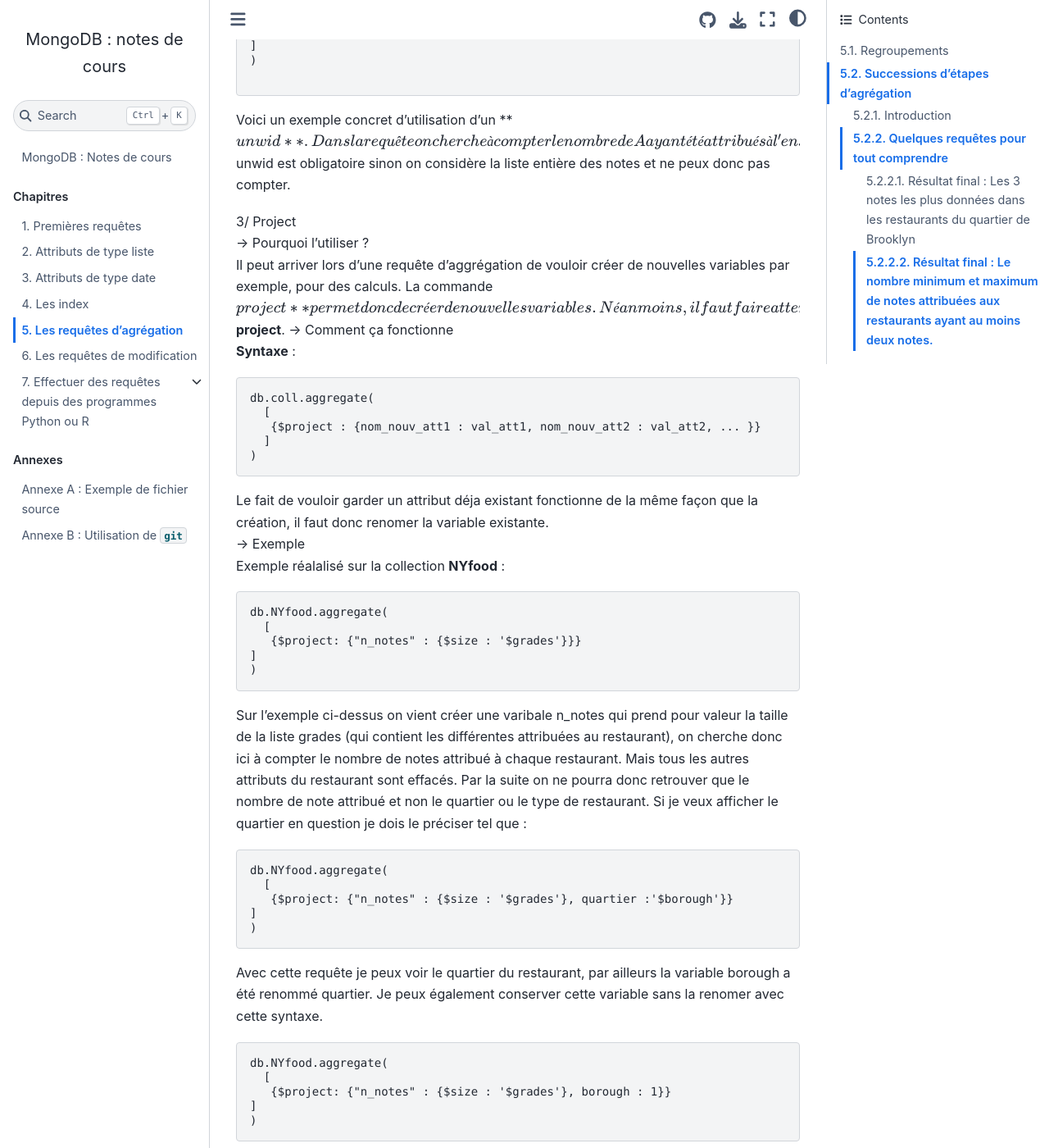
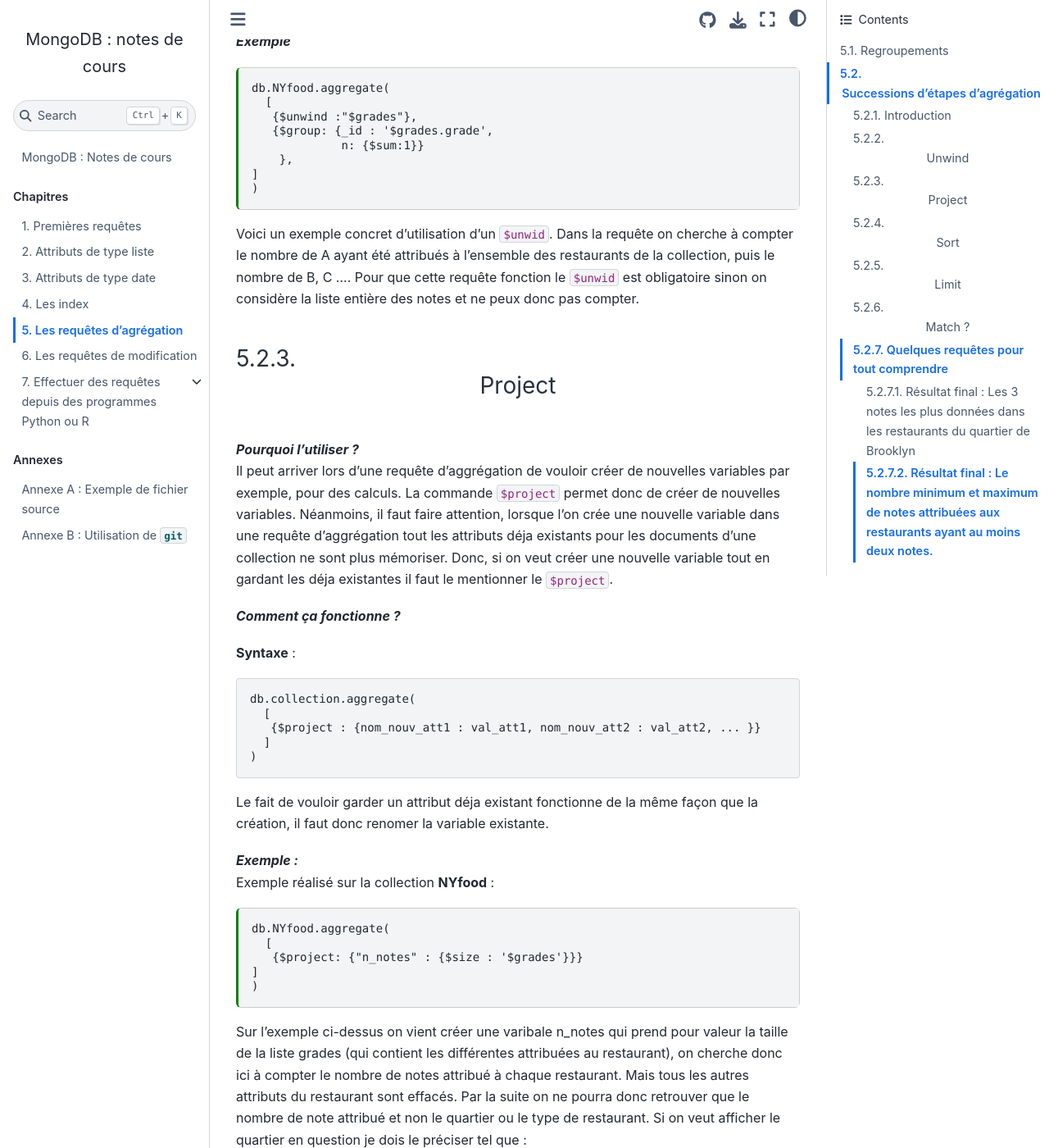
Before and after one commit to rtavenar/mongo_book, a Jupyter Book: the page built from content/05_agreg.md, in a window 1280 px wide and 1400 px high, scrolled down 1674 px. Shown: the whole window at 82% size. Built offline with Jupyter Book 1.0.4 settings and Sphinx 7.4.7 and the Sphinx Book theme 1.1.4, drawn with Linux system fonts in a browser that asks for light colours; some of the changed text lies outside the part shown.

Commit message:
Mise en forme/uniformisation
- Mise en forme comme code quand des lignes de codes ou des variables se retrouvent dans les explications
- Mise en forme généralisée des titres, sous-titres etc...
- Ajout de {code-cell} pour rendre certains chunk éxécutable
- db.coll -> db.collection
- Suppression des consignes

````diff
--- a/content/05_agreg.md
+++ b/content/05_agreg.md
@@ -24,21 +24,17 @@ Cette section traite de :
 
   Le fichier que vous devez modifier pour ce chapitre est `mongo_book/content/05_agreg.md`.
 
-## Successions d'étapes d'agrégation
+## <center> Successions d'étapes d'agrégation </center>
 
 * Auteurs/trices : Marine BINARD, Arthur CONAS, Yann CAUSEUR
 
-Cette section traite de :
-* successions d'étapes d'agrégation + unwind + project + sort + limit
 
-
-Le fichier que vous devez modifier pour ce chapitre est `mongo_book/content/05_agreg.md`.
 ### Introduction
 Les successions d'étapes d'agrégations vont permettre d'obtenir des requêtes proches de ce qu'on peut trouver en SQL.
 Contrairement à SQL où l'ordre est pré-défini (SELECT FROM WHERE ORDER BY), ici ce n'est pas le cas, il n'empêche que **l'ordre dans lequel on place
 nos étapes est crucial.**
 
-Nos étapes peuvent toutes être effectuées une à une et indépendamment. En fait, à l'intérieur de notre db.coll.aggregate([]), il y aura notre liste d'étapes,
+Nos étapes peuvent toutes être effectuées une à une et indépendamment. En fait, à l'intérieur de notre `db.collection.aggregate([])`, il y aura notre liste d'étapes,
 contenues dans des crochets et séparées par des virgules, qui s'effectueront sur les données que **l'étape d'avant aura rendu.**
 
 Il peut donc être intéressant d'éxécuter le code étape par étape pour savoir sur quelles données on travaille à un moment donné.
@@ -46,21 +42,26 @@ Il peut donc être intéressant d'éxécuter le code étape par étape pour savo
 Commençons par regarder ce que peut faire chaque étape.
 
 
-2/ Unwind
--> Pourquoi l'utiliser ?
-Il arrive que les documents de certaines collections possèdent pour attribut une liste. Lorsque l'on effectue une requête d'aggrégation il peut être nécéssaire d'agir non pas sur la liste mais sur chaque élement de la liste. Pour cela on utilise la commande **$unwid**. Elle permet pour chaque élément de la liste de dupliquer le document  pour chaque valeur de la liste.
--> Comment ça fonctionne
+### <center> Unwind </center>
+
+***Pourquoi l'utiliser ?***
+
+Il arrive que les documents de certaines collections possèdent pour attribut une liste. Lorsque l'on effectue une requête d'aggrégation il peut être nécéssaire d'agir non pas sur la liste mais sur chaque élement de la liste. Pour cela on utilise la commande `$unwid`. Elle permet pour chaque élément de la liste de dupliquer le document  pour chaque valeur de la liste.
+
+***Comment ça fonctionne ?***
+
 **Syntaxe** :
-```
-db.coll.aggregate(
+```{code-cell}
+db.collection.aggregate(
   [
    {$unwid : "$att"}}
   ]
 )
 ```
-En général un $unwid seul a peu d'intérêt, $att est une liste de taille 10 que la collection comporte 1000 individus, la requête d'exemple renvenra un résultat de 10 000 lignes (10 * 1000)
--> Exemple
-```
+En général un `$unwid` seul a peu d'intérêt, `$att` est une liste de taille 10 que la collection comporte 1000 individus, la requête d'exemple renvenra un résultat de 10 000 lignes (10 * 1000)
+
+***Exemple***
+```{code-cell}
 db.NYfood.aggregate(
   [
    {$unwind :"$grades"},
@@ -71,16 +72,18 @@ db.NYfood.aggregate(
 )
 
 ```
-Voici un exemple concret d'utilisation d'un **$unwid**. Dans la requête on cherche à compter le nombre de A ayant été attribués à l'ensemble des restaurants de la collection, puis le nombre de B, C ....
-Pour que cette requête fonction le $unwid est obligatoire sinon on considère la liste entière des notes et ne peux donc pas compter.
+Voici un exemple concret d'utilisation d'un `$unwid`. Dans la requête on cherche à compter le nombre de A ayant été attribués à l'ensemble des restaurants de la collection, puis le nombre de B, C ....
+Pour que cette requête fonction le `$unwid` est obligatoire sinon on considère la liste entière des notes et ne peux donc pas compter.
 
-3/ Project
--> Pourquoi l'utiliser ?
-Il peut arriver lors d'une requête d'aggrégation de vouloir créer de nouvelles variables par exemple, pour des calculs. La commande **$project** permet donc de créer de nouvelles variables. Néanmoins, il faut faire attention, lorsque l'on crée une nouvelle variable dans une requête d'aggrégation tout les attributs déja existants pour les documents d'une collection ne sont plus mémoriser. Donc, si on veut créer une nouvelle variable tout en gardant les déja existantes il faut le mentionner le **$project**.
--> Comment ça fonctionne
+### <center> Project </center>
+***Pourquoi l'utiliser ?***
+Il peut arriver lors d'une requête d'aggrégation de vouloir créer de nouvelles variables par exemple, pour des calculs. La commande `$project` permet donc de créer de nouvelles variables. Néanmoins, il faut faire attention, lorsque l'on crée une nouvelle variable dans une requête d'aggrégation tout les attributs déja existants pour les documents d'une collection ne sont plus mémoriser. Donc, si on veut créer une nouvelle variable tout en gardant les déja existantes il faut le mentionner le `$project`.
+
+***Comment ça fonctionne ?***
+
 **Syntaxe** :
 ```
-db.coll.aggregate(
+db.collection.aggregate(
   [
    {$project : {nom_nouv_att1 : val_att1, nom_nouv_att2 : val_att2, ... }}
   ]
@@ -88,9 +91,10 @@ db.coll.aggregate(
 ```
 
 Le fait de vouloir garder un attribut déja existant fonctionne de la même façon que la création, il faut donc renomer la variable existante.
--> Exemple
-Exemple réalalisé sur la collection **NYfood** :
-```
+
+***Exemple :***
+Exemple réalisé sur la collection **NYfood** :
+```{code-cell}
 db.NYfood.aggregate(
   [
    {$project: {"n_notes" : {$size : '$grades'}}}
@@ -98,8 +102,8 @@ db.NYfood.aggregate(
 )
 ```
 Sur l’exemple ci-dessus on vient créer une varibale n_notes qui prend pour valeur la taille de la liste grades (qui contient les différentes attribuées au restaurant), on cherche donc ici à compter le nombre de notes attribué à chaque restaurant. Mais tous les autres attributs du restaurant sont effacés. Par la suite on ne pourra donc retrouver que le nombre de note attribué et non le quartier ou le type de restaurant.
-Si je veux afficher le quartier en question je dois le préciser tel que :
-```
+Si on veut afficher le quartier en question je dois le préciser tel que :
+```{code-cell}
 db.NYfood.aggregate(
   [
    {$project: {"n_notes" : {$size : '$grades'}, quartier :'$borough'}}
@@ -107,8 +111,8 @@ db.NYfood.aggregate(
 )
 ```
 
-Avec cette requête je peux voir le quartier du restaurant, par ailleurs la variable borough a été renommé quartier. Je peux également conserver cette variable sans la renomer avec cette syntaxe.
-```
+Avec cette requête je peux voir le quartier du restaurant, par ailleurs la variable `borough` a été renommé `quartier`. Je peux également conserver cette variable sans la renommer avec cette syntaxe.
+```{code-cell}
 db.NYfood.aggregate(
   [
    {$project: {"n_notes" : {$size : '$grades'}, borough : 1}}
@@ -135,12 +139,12 @@ db.collection.aggregate(
 )
 ```
 
-Le <sort order> peut prendre la valeur : 1 (croissant), -1 (décroissant) ou encore { $meta: "textScore" } (il s'agit d'unn tri de métadonnées textScore calculées dans l'ordre décroissant)
+Le `<sort order>` peut prendre la valeur : 1 (croissant), -1 (décroissant) ou encore `{ $meta: "textScore" }`(il s'agit d'un tri de métadonnées textScore calculées dans l'ordre décroissant)
 
--> Exemples
+***Exemples :***
 
 Attention à bien prendre en compte le fait que lors du tri sur un champ contenant des valeurs en double (ou non unique), les documents contenant ces valeurs peuvent être renvoyés dans n'importe quel ordre.
-```
+```{code-cell}
 db.NYfood.aggregate(
    [
      { $sort : { borough : 1} }
@@ -148,7 +152,7 @@ db.NYfood.aggregate(
 )
 ```
 En effet, dans l'exemple ci-dessus, le champ quartier n'est pas un champ avec des valeurs uniques. Si un ordre de tri cohérent est souhaité, il est important d'au moins inclure un champ dans votre tri qui contient des valeurs uniques. Généralement, le moyen le plus simple de garantir cela consiste à inclure le champ _id dans la requête de tri.
-```
+```{code-cell}
 db.NYfood.aggregate(
    [
      { $sort : { borough : 1, _id: 1 } }
@@ -172,24 +177,26 @@ db.collection.aggregate(
 	]
 )
 ```
-L'argument qui est pris par le $limit est toujours un entier positif, qui va déterminer le nombre de collections que l'on souhaite afficher.
+L'argument qui est pris par le `$limit` est toujours un entier positif, qui va déterminer le nombre de collections que l'on souhaite afficher.
 
--> Exemple
+***Exemple***
 
 Dans cet exemple, on souhaite afficher les 3 quartiers possédant le plus de restaurants.
-```
+```{code-cell}
 db.NYfood.aggregate([
                         {$group: {_id: "$borough", nb: {$sum: 1}}},
                         {$sort: {nb: -1}},
                         {$limit: 3}
 					])
 ```
-On remarque ici que nous ne pouvons pas utiliser l'étape '$limit' seul sans le sort. Nous avons d'abord besoin de trier le nombre de restaurants par ordre décroissant puis enfin préciser que nous souhaitons obtenir seulement les 3 premiers quartiers contenant le plus de restaurants.
+On remarque ici que nous ne pouvons pas utiliser l'étape `$limit` seul sans le sort. Nous avons d'abord besoin de trier le nombre de restaurants par ordre décroissant puis enfin préciser que nous souhaitons obtenir seulement les 3 premiers quartiers contenant le plus de restaurants.
 
-6/ Match ?
--> Pourquoi l'utiliser ?
--> Comment ça fonctionne
--> Exemple
+### <center> Match ? </center>
+***Pourquoi l'utiliser ?***
+
+***Comment ça fonctionne ?***
+
+***Exemple :***
 
 ### Quelques requêtes pour tout comprendre
 ```
@@ -205,16 +212,16 @@ db.NYfood.aggregate([
 
 Trouver un équivalent ici en SQL paraît compliqué avec le unwind, mais par étape ici on a :
 
-* $match : on rend un tableau avec uniquement des restaurants de brooklyn.
-* $unwind : on sépare les individus du tableau rendu par l'étape précédente par leur notes.
-* $group : on regroupe par notes le tableau obtenu.
-* $sort : on trie le tableau eu à l'étape d'avant en fonction du nombre d'occurences de notes.
-* $limit : dans ce précédent tableau, on ne rend que les trois premiers résultats.
+* `$match` : on rend un tableau avec uniquement des restaurants de brooklyn.
+* `$unwind` : on sépare les individus du tableau rendu par l'étape précédente par leur notes.
+* `$group` : on regroupe par notes le tableau obtenu.
+* `$sort` : on trie le tableau eu à l'étape d'avant en fonction du nombre d'occurences de notes.
+* `$limit` : dans ce précédent tableau, on ne rend que les trois premiers résultats.
 
 
 #### Résultat final : Les 3 notes les plus données dans les restaurants du quartier de Brooklyn
 
-```
+``` {code-cell}
  db.NYfood.aggregate([
 
                         {$project: {taille: {$size: "$grades"}}},
@@ -225,13 +232,13 @@ Trouver un équivalent ici en SQL paraît compliqué avec le unwind, mais par é
                         },
                       ])
 ```
-Dans cette deuxième requête, on montre bien ici qu'il n'y a pas d'ordre pré-défini d'étape, et ici le $match n'est ni au début de la requête, ni à la fin.
+Dans cette deuxième requête, on montre bien ici qu'il n'y a pas d'ordre pré-défini d'étape, et ici le `$match` n'est ni au début de la requête, ni à la fin.
 
 Expliquons cette requête (qui n'a pas beaucoup d'intérêt pratique).
 
-* $project : création de la variable taille, qui correspond au nombre de notes données à un restaurant.
-* $match : Dans le tableau rendu précédemment, on ne prend que les restaurants ayant plus de 2 notes.
-* $group : Sur le résultat de la requête précédente, on groupe tout les restaurants (_id : null), et on regarde le nombre minimum et maximum de notes attribuées
+* `$project` : création de la variable taille, qui correspond au nombre de notes données à un restaurant.
+* `$match` : Dans le tableau rendu précédemment, on ne prend que les restaurants ayant plus de 2 notes.
+* `$group` : Sur le résultat de la requête précédente, on groupe tout les restaurants (_id : null), et on regarde le nombre minimum et maximum de notes attribuées
 à un restaurant. (Ayant sélectionné les individus supérieurs à deux, le minimum ne pouvait être que 3 ou plus.
 
 En SQL on aurait :
````
Also changed, not shown: other parts of content/05_agreg.md (+11 -10 lines).
